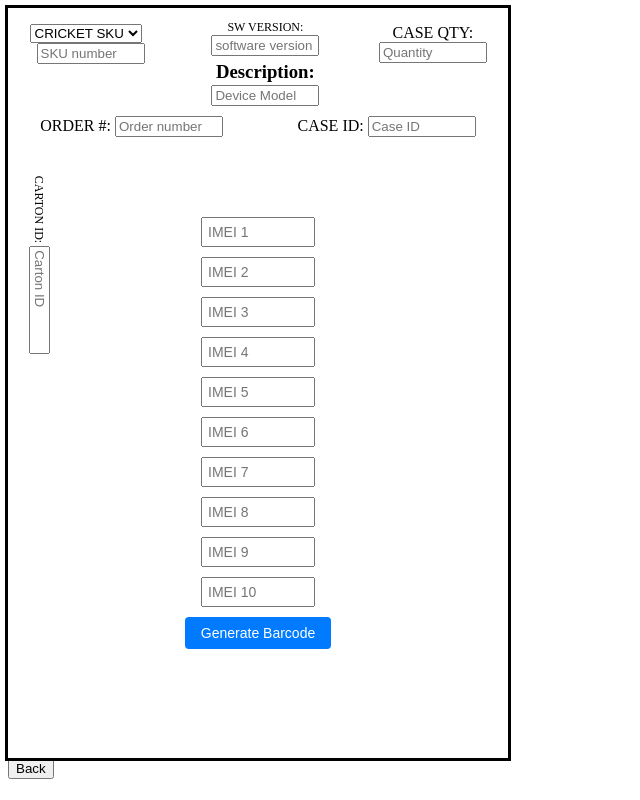
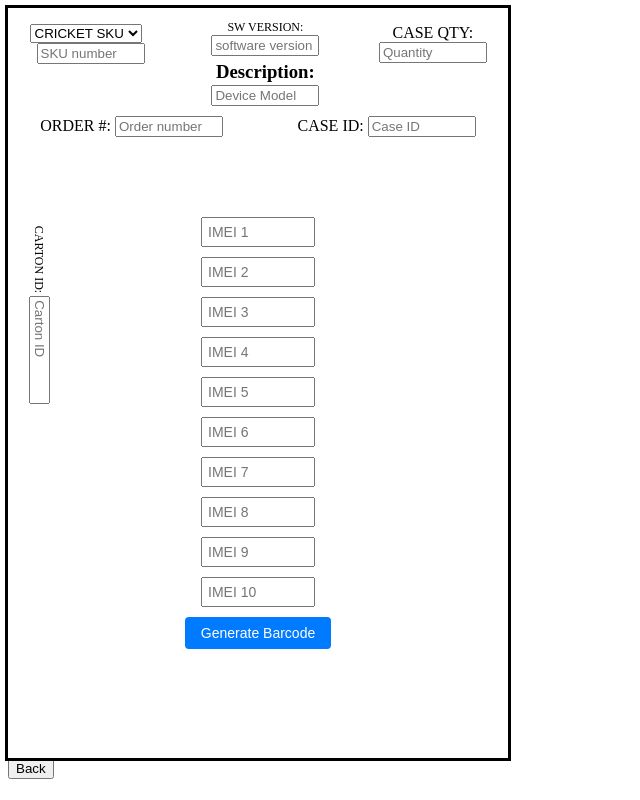
Before and after one commit to ChuangStephanie/ATT_Label_Generator, an Electron app: page src/4_6.html in a window 1056 px wide. Shown: the whole page, without its empty margins (0-640 px from the left). Drawn offline with Linux system fonts and the light colour scheme.

Commit message:
carton id displaying properly

```diff
--- a/src/4_6.css
+++ b/src/4_6.css
@@ -116,11 +116,12 @@ svg {
   transform: translateY(-50%) rotate(90deg) translateX(-30px);
   transform-origin: left center;
   text-align: center;
-  width: 300px;
+  width: 400px;
   height: 60px;
   display: flex;
   align-items: center;
   justify-content: center;
+  z-index: 1;
 }
 
 .carton-container {
```
